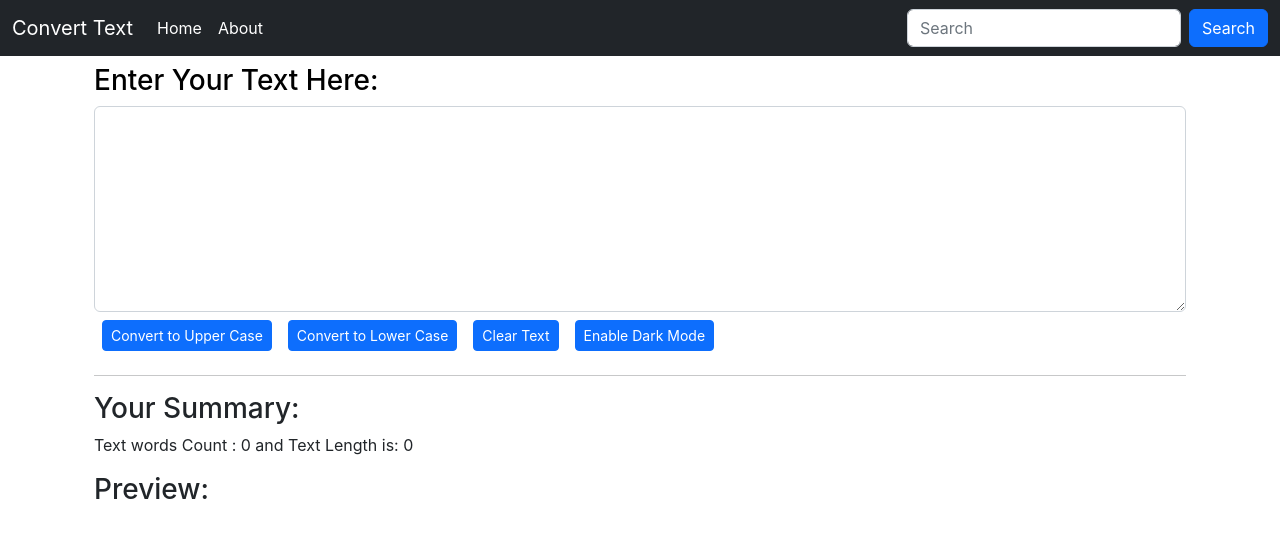
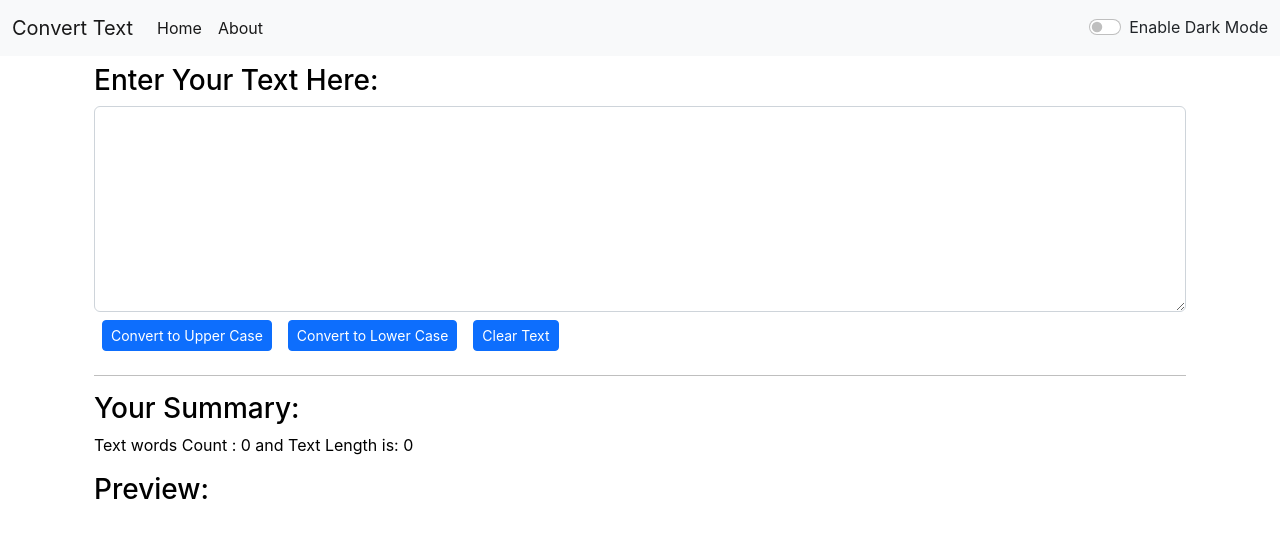
Before and after one commit to anshikaagrawal29/ReactCourse, a React (Create React App) app: page / in a window 1280 px wide. Shown: the top 538 px of the page. Built offline with nearby package versions, Linux system fonts and the light colour scheme.

Commit message:
Adding ternary operator, learn how to add js inside html and pass functions from one component to another

```diff
--- a/src/App.js
+++ b/src/App.js
@@ -1,15 +1,34 @@
 import About from "./component/About";
 import Navbar from "./component/Navbar";
 import TextForm from "./component/TextForm";
+import React, {useState} from 'react';
 
 /*Added new Component and Learned PropTypes and Prop...*/
 function App() {
+  const[mode, setMode] = useState('light');
+  const[pageStyle, setStyle] = useState({
+    backgroundColor : 'grey'
+  })
+
+  const toggleModeClick = () =>
+  {
+      if(mode === 'dark')
+      {
+        setMode('light');
+        document.body.style.backgroundColor = 'white';
+      }
+      else
+      {
+        setMode('dark');
+        document.body.style.backgroundColor = '#adb5bd';
+      }
+  }
+
   return (
     <>
-    <Navbar title="Convert Text" aboutText = "About"/>
-
-    <div className="container">
-    <TextForm/>
+    <Navbar title="Convert Text" aboutText = "About" mode={mode} toggleModeClick = {toggleModeClick}/>
+    <div className="container" mode={mode}>
+    <TextForm mode={mode}/>
       </div>
     </>
   );
--- a/src/component/Navbar.js
+++ b/src/component/Navbar.js
@@ -3,7 +3,7 @@ import PropTypes from 'prop-types'
 
 export default function Navbar(props) {
   return (
-    <nav className="navbar navbar-expand-lg navbar-dark bg-dark">
+    <nav className={`navbar navbar-expand-lg navbar-${props.mode} bg-${props.mode}`}>
   <div className="container-fluid">
     <a className="navbar-brand" href="/">{props.title}</a>
     <button className="navbar-toggler" type="button" data-bs-toggle="collapse" data-bs-target="#navbarSupportedContent" aria-controls="navbarSupportedContent" aria-expanded="false" aria-label="Toggle navigation">
@@ -18,10 +18,11 @@ export default function Navbar(props) {
           <a className="nav-link active" href="/">{props.aboutText}</a>
         </li>
       </ul>
-      <form className="d-flex" role="search">
-        <input className="form-control me-2" type="search" placeholder="Search" aria-label="Search"/>
-        <button className="btn btn-primary" type="submit">Search</button>
-      </form>
+      <div className={`form-check form-switch text-${props.mode === 'light'?'dark':'light'}`}>
+      <input className="form-check-input" type="checkbox" onClick={props.toggleModeClick} role="switch" id="toggleMode"/>
+      <label className="form-check-label" htmlFor="toggleMode">Enable Dark Mode</label>
+    </div>
+
     </div>
   </div>
 </nav>
--- a/src/component/TextForm.js
+++ b/src/component/TextForm.js
@@ -1,14 +1,9 @@
 import React, {useState} from 'react'
+import PropTypes from 'prop-types'
 
-export default function TextForm() {
+export default function TextForm(props) {
  const[text, setText] = useState("")
  const[btnText, setBtnText] = useState("Enable Dark Mode")
- const[enableDarkModeStyle, setEnableDarkModeStyle] = useState(
-    {
-        backgroundColor : 'white',
-        color : 'black'
-    }
- )
 
  const setUpValueOfMyText = () =>
  {
@@ -40,42 +35,18 @@ export default function TextForm() {
     setText("");
  }
 
- const enableDarkMode = () =>
- {
-    if(enableDarkModeStyle.backgroundColor === 'white')
-    {
-        setEnableDarkModeStyle({
-            backgroundColor : 'grey',
-            color : 'white'
-        })
-
-        setBtnText("Enable Light Mode")
-    }
-    else
-    {
-        setEnableDarkModeStyle({
-            backgroundColor : 'white',
-            color : 'black'
-        })
-
-        setBtnText("Enable Dark Mode")
-    }
-
- }
-
   return (
    <>
-    <div className="container" style={enableDarkModeStyle}>
-    <h3 className="my-2 col-6 mx-10"> Enter Your Text Here:</h3>
+    <div className="container" style={{backgroundColor : props.mode === 'light'?'white':'#adb5bd', color: props.mode === 'light'?'black':'white'}}>
+    <h3 className="my-2 col-6 mx-10" > Enter Your Text Here:</h3>
          <div className="mb-3">
-            <textarea className="form-control" value={text} onChange={onchangeOfMyText} id="myText" rows="8"></textarea>
+            <textarea className="form-control" style={{backgroundColor : props.mode === 'light'?'white':'#adb5bd', color: props.mode === 'light'?'black':'white'}} value={text} onChange={onchangeOfMyText} id="myText" rows="8"></textarea>
             <button type="button" onClick={setUpValueOfMyText} className="btn btn-primary btn-sm mx-2 my-2" >Convert to Upper Case</button>
             <button type="button" onClick={setLoValueOfMyText} className="btn btn-primary btn-sm mx-2 my-2">Convert to Lower  Case</button>
             <button type="button" onClick={clearMyText} className="btn btn-primary btn-sm mx-2 my-2">Clear Text</button>
-            <button type="button" onClick={enableDarkMode} className="btn btn-primary btn-sm mx-2 my-2">{btnText}</button>
         </div>
     </div>
-     <div className="container">
+     <div className="container" style={{backgroundColor : props.mode === 'light'?'white':'#adb5bd', color: props.mode === 'light'?'black':'white'}}>
         <hr></hr>
         <h3> Your Summary:</h3>
         <p>Text words Count : {getLength()} and Text Length is: {text.length}</p>
```
